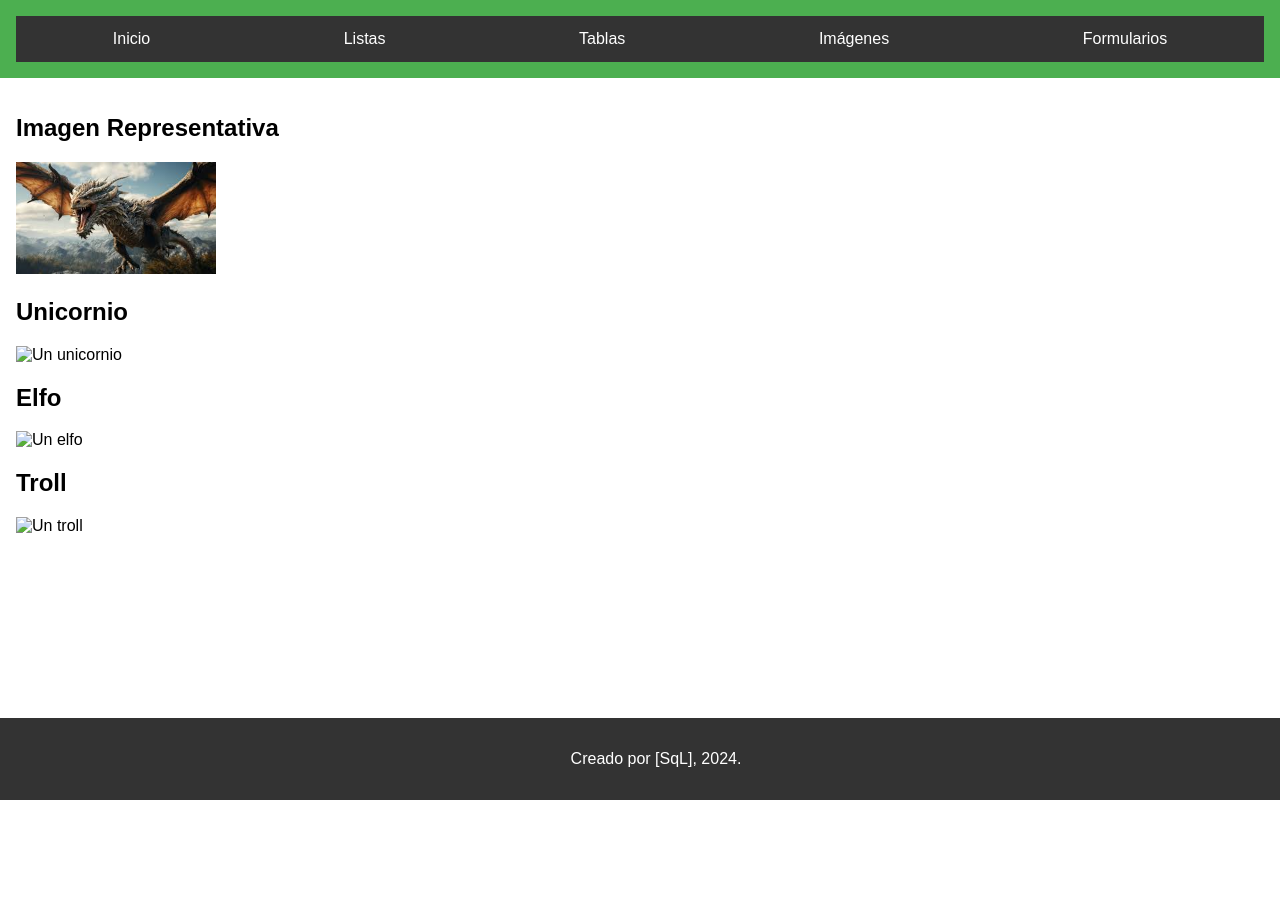
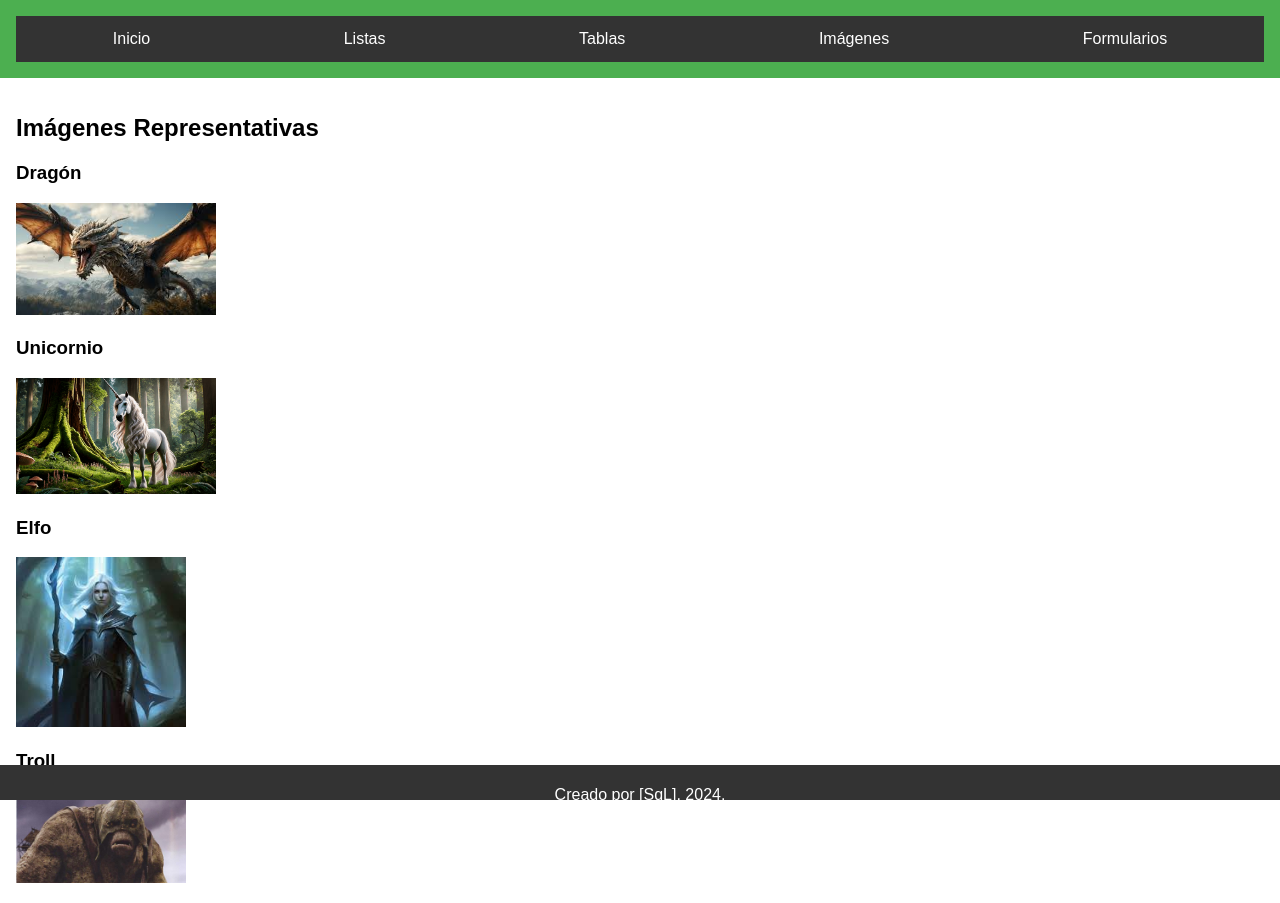
Before and after one commit to Steveq18/AnimalesFantasticos, a plain HTML site: page Page/imagenes.html in a window 1280 px wide. Before the commit the page ends 800 px from the top, so only its background shows below. Drawn offline with Linux system fonts and the light colour scheme.

Commit message:
cambios de forkulario,tamano de food page

```diff
--- a/Page/imagenes.html
+++ b/Page/imagenes.html
@@ -19,30 +19,31 @@
         </nav>
     </header>
 
-    <main>
-        <section>
-            <h2>Imagen Representativa</h2>
-            <img src="../img/imagen dragon volando.jpg" alt="Un dragón volando" width="200">
 
+        <main>
+            <section>
+                <h2>Imágenes Representativas</h2>
+                <div class="imagenes-contenedor">
+                    <div>
+                        <h3>Dragón</h3>
+                        <img src="../img/imagen dragon volando.jpg" alt="Un dragón volando" width="200">
+                    </div>
+                    <div>
+                        <h3>Unicornio</h3>
+                        <img src="../img/imagen unicornio.png" alt="Un unicornio" width="200">
+                    </div>
+                    <div>
+                        <h3>Elfo</h3>
+                        <img src="../img/imagen elfo.jpg" alt="Un elfo" width="170">
+                    </div>
+                    <div>
+                        <h3>Troll</h3>
+                        <img src="../img/imagen troll.jpg" alt="Un troll" width="170">
+                    </div>
+                </div>
+            </section>
+        </main>
 
-        </section>
-
-        <section>
-            <h2>Unicornio</h2>
-            <img src="../img/imagen-unicornio.jpg" alt="Un unicornio" class="img-grande">
-        </section>
-
-        <section>
-            <h2>Elfo</h2>
-            <img src="../img/imagen-elfo.jpg" alt="Un elfo" class="img-grande">
-        </section>
-
-        <section>
-            <h2>Troll</h2>
-            <img src="../img/imagen-troll.jpg" alt="Un troll" class="img-grande">
-        </section>
-
-    </main>
 
     <footer>
         <p>Creado por [SqL], 2024.</p>
--- a/css/style.css
+++ b/css/style.css
@@ -40,10 +40,16 @@ footer {
     background-color: #333;
     color: white;
     text-align: center;
-    padding: 1em;
+    height: 30px;
     position: fixed;
     bottom: 0;
     width: 100%;
+    margin: 0 auto;
+    left: 0;
+    right: 0;
+
+    padding: 0.em 0;
+    padding-top: 5px;
 }
 
 @media (max-width: 480px) {
@@ -51,3 +57,20 @@ footer {
         flex-direction: column;
     }
 }
+
+table {
+    width: 100%; /* Ocupa el ancho del contenedor */
+    border-collapse: collapse;
+    margin: 20px 0;
+}
+
+th, td {
+    padding: 10px 15px; /* Espacio interno en celdas */
+
+    text-align: left;
+}
+
+th {
+    background-color: #f4f4f4;
+    font-weight: bold;
+}
```
Also changed, not shown: Page/formularios.html (+14 -8 lines), Page/tablas.html (+8 -0 lines).
